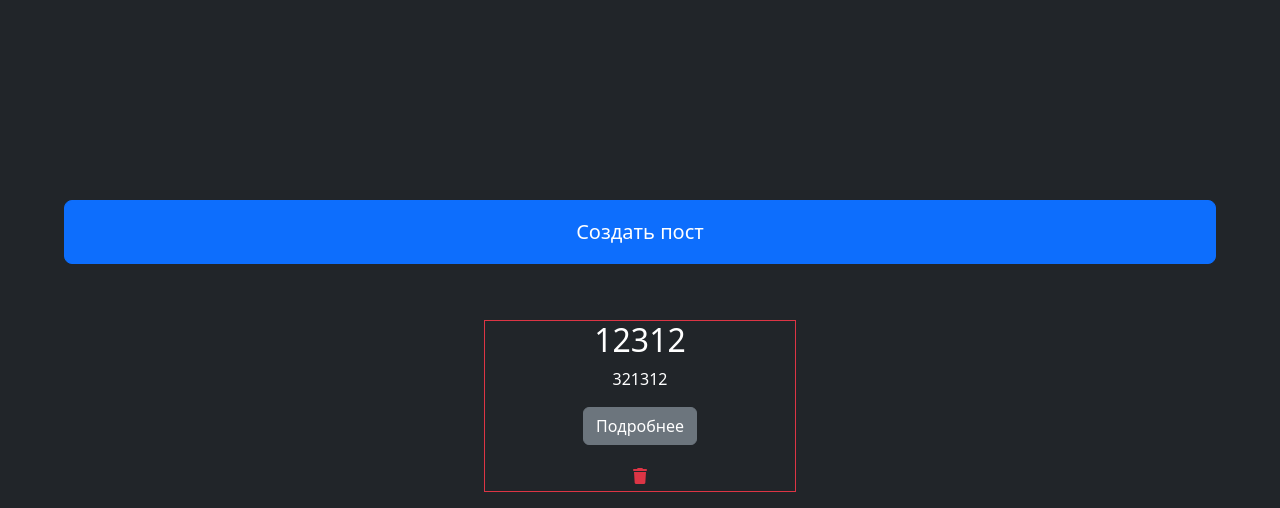
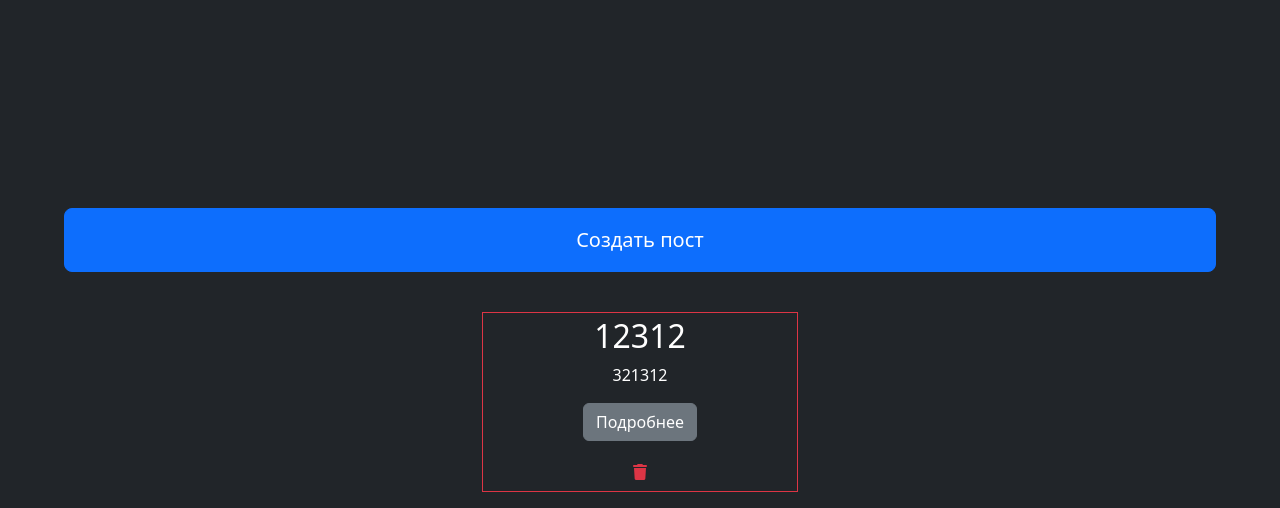
Before and after one commit to SamuelStrand/homework_task3, a Django app: page /posts/ in a window 1280 px wide. Shown: the part 292-800 px from the top of the page. Run offline with Django 4.2, Linux system fonts and the light colour scheme; data comes from the database, SQL or seed files in the repository; both versions use the stored data as it was after the commit; some libraries are stand-ins or nearby versions.

Commit message:
finished homework

```diff
--- a/django_app/views.py
+++ b/django_app/views.py
@@ -71,6 +71,8 @@
         context = {}
         return render(request, 'post_create.html', context=context)
     elif request.method == 'POST':
+        print('printed', request.POST)
+
         title = request.POST.get('title', None)
         description = request.POST.get('description', "")
         models.Post.objects.create(
--- a/templates/post_create.html
+++ b/templates/post_create.html
@@ -8,11 +8,11 @@
       {% csrf_token %}
                  <h1 class="h3 mb-3 fw-normal">Создайте свой пост!</h1>
                      <div class="form-floating">
-                        <input type="text" class="form-control" id="floatingInput" placeholder="Заголовок">
+                        <input type="text" class="form-control" id="floatingInput" placeholder="Заголовок" name="title">
                         <label for="floatingInput">Заголовок</label>
         </div>
                     <div class="form-floating">
-                        <input type="text" class="form-control" id="floatingPassword" placeholder="Описание">
+                        <input type="text" class="form-control" id="floatingPassword" placeholder="Описание" name="description">
                         <label for="floatingPassword">Описание</label>
     </div>
 
--- a/templates/post_list.html
+++ b/templates/post_list.html
@@ -1,19 +1,20 @@
 {% extends "components/base.html" %}
 {% block main %}
 <a href="{% url 'django_app:post_create' %}" class="btn btn-primary btn-lg m-5 p-3">Создать пост</a>
+     <div class="row row-cols-1 row-cols-sm-2 row-cols-md-3 g-3">
     {%  for post in posts %}
     <div class=" container container-fluid w-25 border border-danger mt-2">
-    <div class="row d-flex justify-content-between">
-      <div class="col-sm">
+      <div class="col p-1">
         <h2 class="fw-normal">{{ post.title }}</h2>
         <p>{{ post.description }}</p>
         <p><a class="btn btn-secondary" href="{% url 'django_app:post_detail' post.id %}">Подробнее</a></p>
           <a href="{% url 'django_app:post_delete' post.id %}" class="text-decoration-none btn">
              <i class="fa-solid fa-trash text-danger"></i>
          </a>
-      </div>
 
     </div>
     </div>
+
     {% endfor %}
+    </div>
 {% endblock main %}
```
Also changed, not shown: db.sqlite3.
